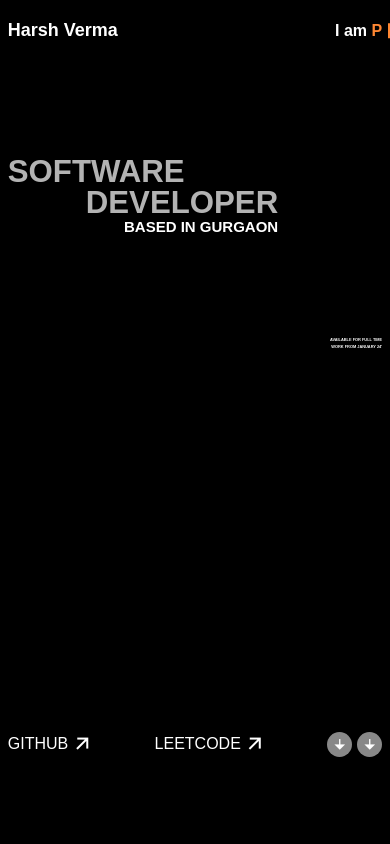
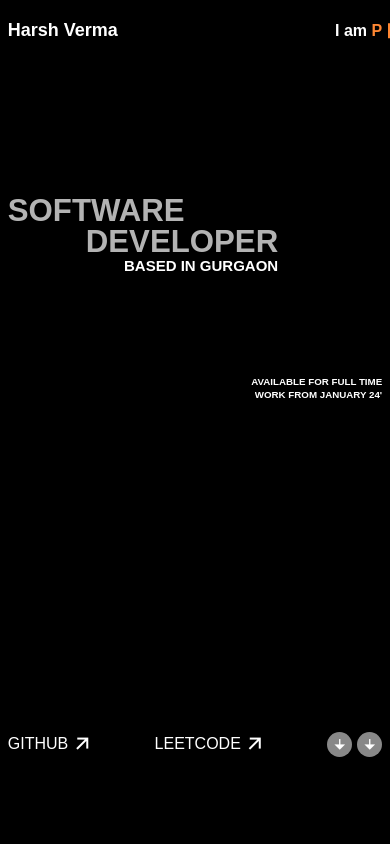
Before and after one commit to Haarsh1306/Portfolio, an Angular app: page / in a window 390 px wide. Shown: the top 844 px of the page. Built offline with nearby package versions, Linux system fonts and the light colour scheme.

Commit message:
home changes

```diff
--- a/src/app/home/home.component.css
+++ b/src/app/home/home.component.css
@@ -122,6 +122,10 @@
 @media (max-width: 768px) {
   .heading{
     margin-top: 40vw;
+    padding-top: 10vw;
+  }
+  .sideHeading h5{
+    font-size: 2.5vw;
+  }
 
-  }
 }
```
